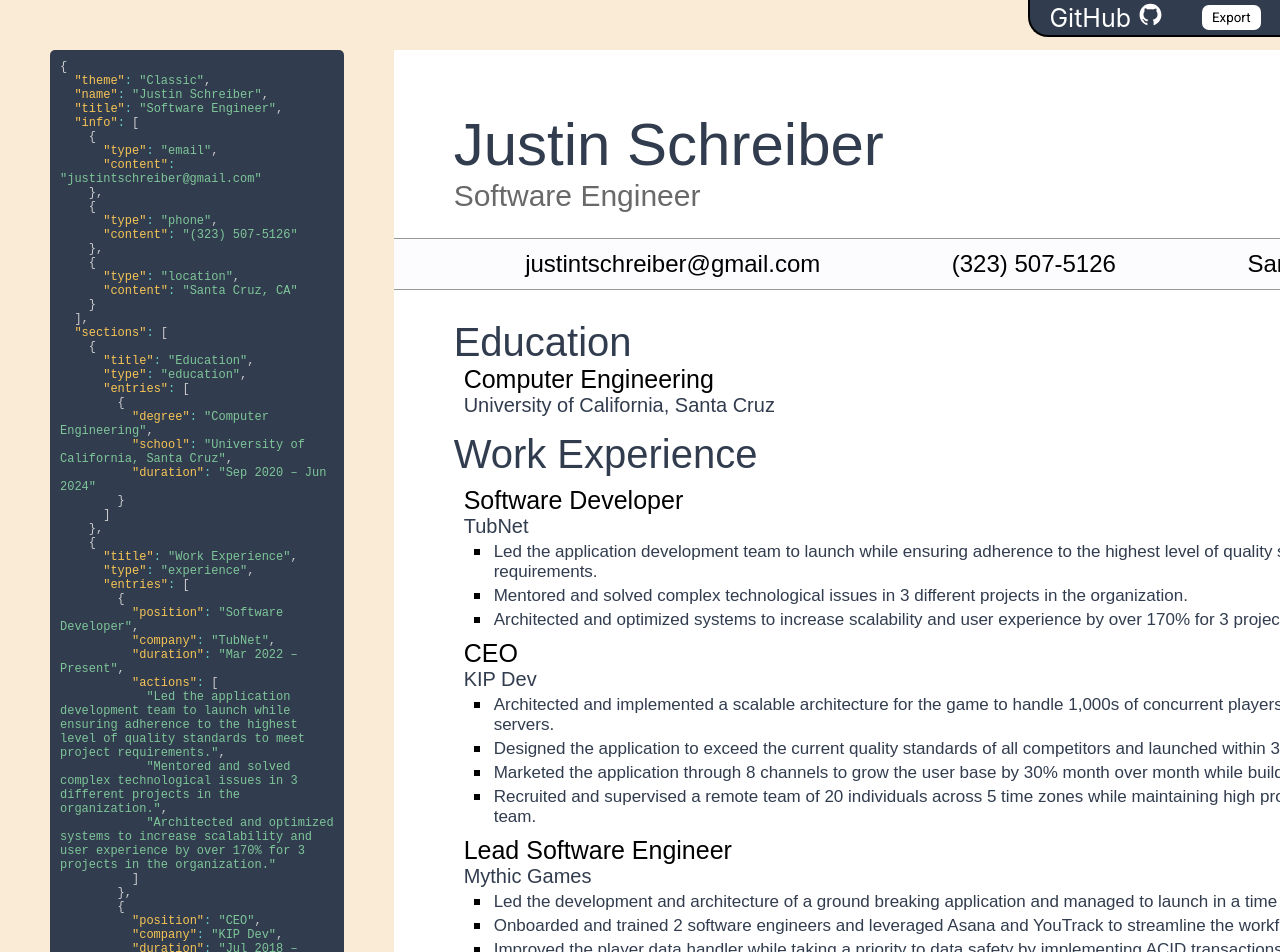
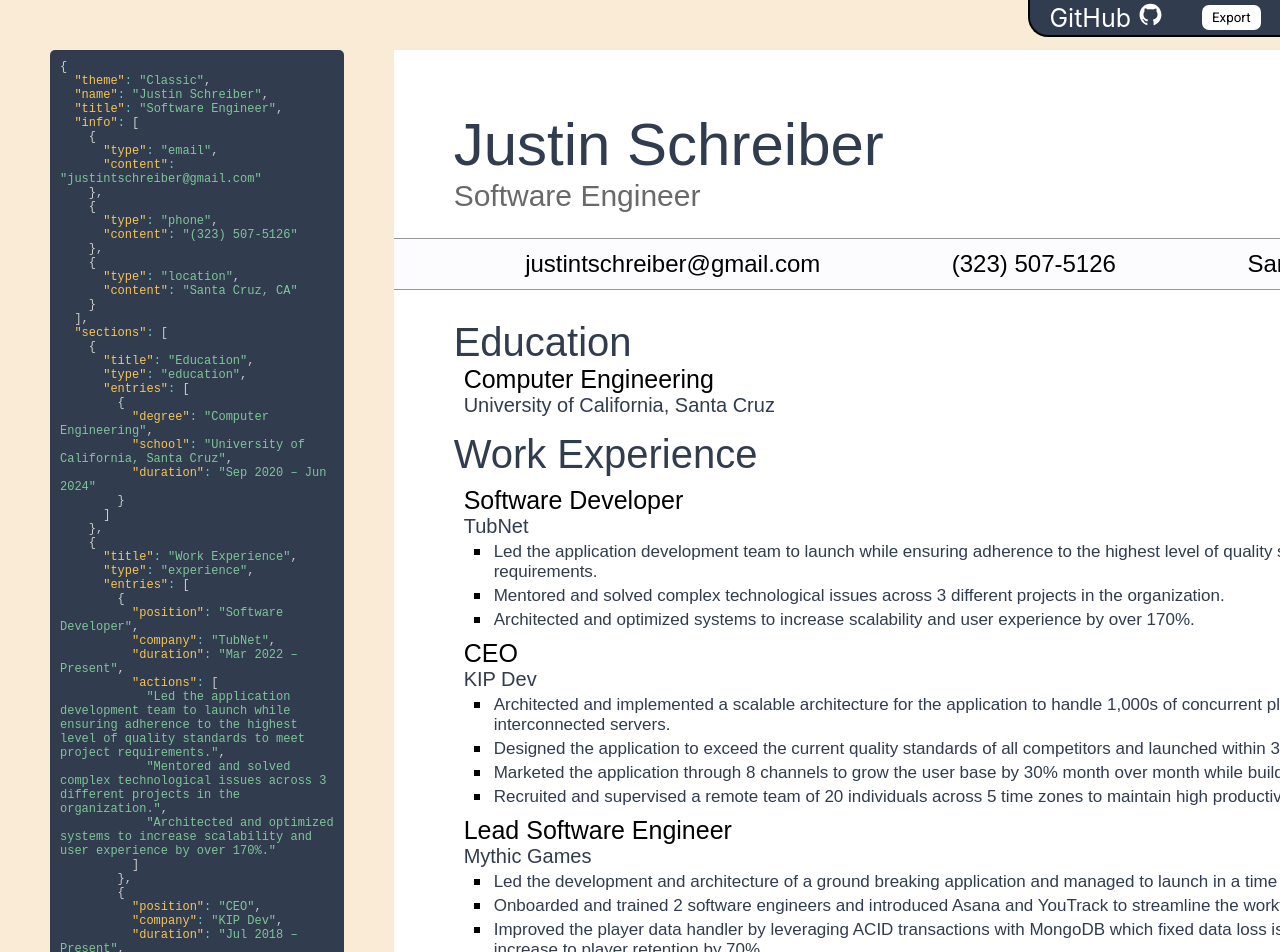
Before and after one commit to jtsus/resume-builder, a React (Create React App) app: page / in a window 1280 px wide. Shown: the top 952 px of the page. Built offline with nearby package versions, Linux system fonts and the light colour scheme.

Commit message:
update default

```diff
--- a/src/App.tsx
+++ b/src/App.tsx
@@ -49,8 +49,8 @@ let initial: ResumeData = {
                     "duration": "Mar 2022 – Present",
                     "actions": [
                         "Led the application development team to launch while ensuring adherence to the highest level of quality standards to meet project requirements.",
-                        "Mentored and solved complex technological issues in 3 different projects in the organization.",
-                        "Architected and optimized systems to increase scalability and user experience by over 170% for 3 projects in the organization."
+                        "Mentored and solved complex technological issues across 3 different projects in the organization.",
+                        "Architected and optimized systems to increase scalability and user experience by over 170%."
                     ]
                 },
                 {
@@ -58,10 +58,10 @@ let initial: ResumeData = {
                     "company": "KIP Dev",
                     "duration": "Jul 2018 – Present",
                     "actions": [
-                        "Architected and implemented a scalable architecture for the game to handle 1,000s of concurrent players across 6 interconnected servers.",
+                        "Architected and implemented a scalable architecture for the application to handle 1,000s of concurrent players across 6 interconnected servers.",
                         "Designed the application to exceed the current quality standards of all competitors and launched within 3 months.",
                         "Marketed the application through 8 channels to grow the user base by 30% month over month while building the brand name.",
-                        "Recruited and supervised a remote team of 20 individuals across 5 time zones while maintaining high productivity throughout the team."
+                        "Recruited and supervised a remote team of 20 individuals across 5 time zones to maintain high productivity throughout the team."
                     ]
                 },
                 {
@@ -70,8 +70,8 @@ let initial: ResumeData = {
                     "duration": "Apr 2021 – Feb 2022",
                     "actions": [
                         "Led the development and architecture of a ground breaking application and managed to launch in a time frame of 6 months.",
-                        "Onboarded and trained 2 software engineers and leveraged Asana and YouTrack to streamline the workflow between the team.",
-                        "Improved the player data handler while taking a priority to data safety by implementing ACID transactions with MongoDB, fixed  data loss issues and caused an increased to player retention by 70%."
+                        "Onboarded and trained 2 software engineers and introduced Asana and YouTrack to streamline the workflow between the team.",
+                        "Improved the player data handler by leveraging ACID transactions with MongoDB which fixed data loss issues and caused an increase to player retention by 70%."
                     ]
                 }
             ]
```
